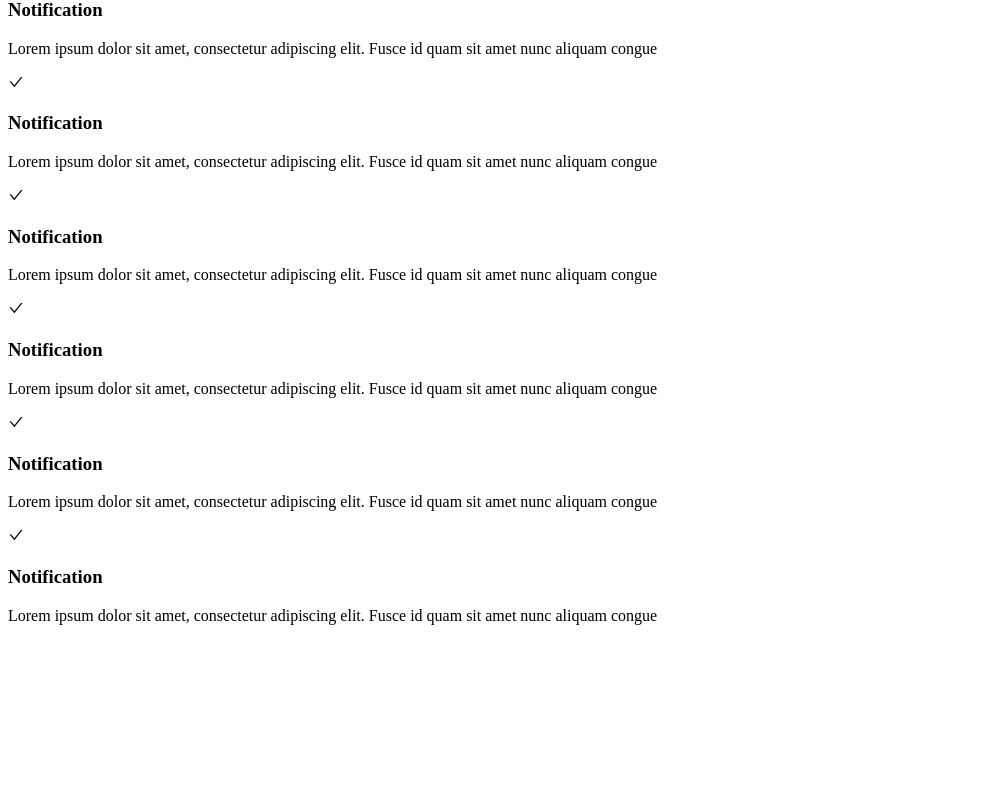
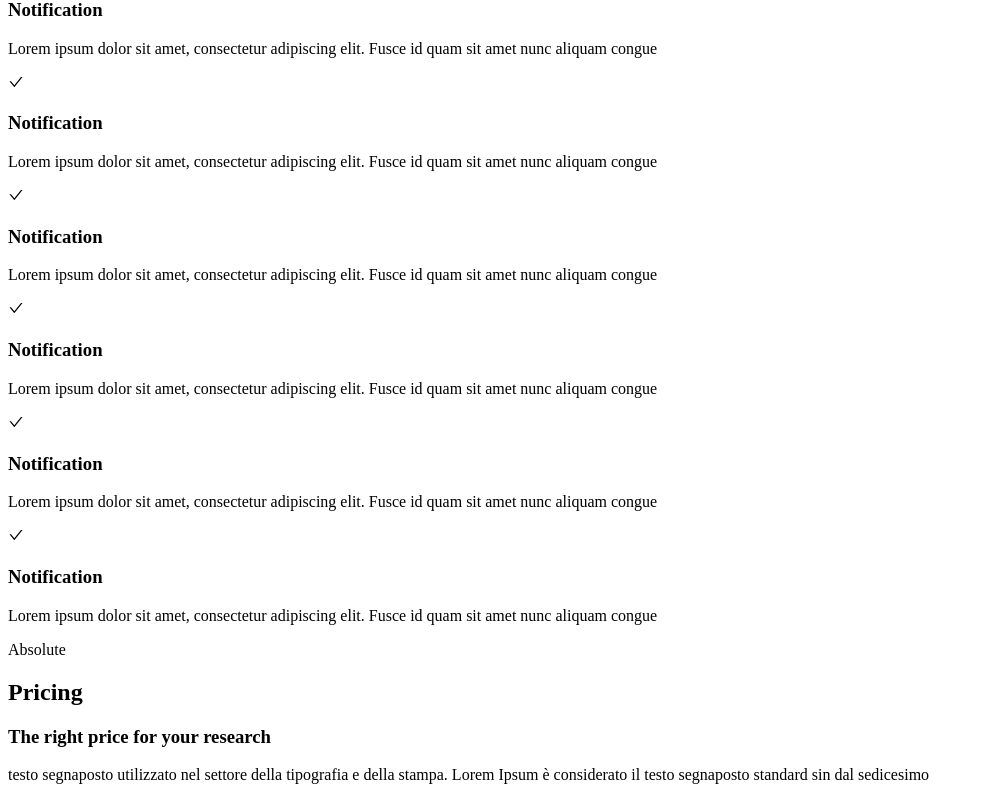
Before and after one commit to kiptanuiBoaz/cloud-app, a React (Create React App) app: page / in a window 1280 px wide. Shown: the part 3835-4635 px from the top of the page, without its empty margins (0-984 px from the left). Before the commit the page ends 4476 px from the top, so only its background shows below. Built offline with nearby package versions, Linux system fonts and the light colour scheme.

Commit message:
pricing01

```diff
--- a/src/App.jsx
+++ b/src/App.jsx
@@ -4,6 +4,7 @@ import Hero from "./components/Hero";
 import About from "./components/About";
 import Support from "./components/Support";
 import AllinOne from "./components/AllinOne";
+import Pricing from "./components/Pricing";
 
 function App() {
   return (
@@ -13,6 +14,7 @@ function App() {
       <About />
       <Support/>
       <AllinOne/>
+      <Pricing/>
     </>
   );
 }
--- /dev/null
+++ b/src/components/Pricing.jsx
@@ -0,0 +1,19 @@
+import React from "react";
+import {BsCheckLg} from 'react-icons/bs';
+
+function Pricing() {
+  return (
+    <div>
+        <div>Absolute</div>
+        <div>
+            <div>
+                <h2>Pricing </h2>
+                <h3>The right price for your research</h3>
+                <p>  testo segnaposto utilizzato nel settore della tipografia e della stampa. Lorem Ipsum è considerato il testo segnaposto standard sin dal sedicesimo</p>
+            </div>
+        </div>
+    </div>
+  )
+}
+
+export default Pricing
--- a/src/components/Support.jsx
+++ b/src/components/Support.jsx
@@ -17,7 +17,7 @@ const Support = () => {
 
             <div className="px-4 py-12">
 
-                <h2 className=' text-3xl pt-8 text-slate-300 uppercase text-center'>Support</h2>
+                <h2 className=' text-3xl mt-4 pt-8 text-slate-300 uppercase font-bold text-center'>Support</h2>
                 <h3 className="text-5xl font-bold py-6  text-center">Finding the right team</h3>
                 <p className="py-4  text-center text-3xl text-slate-300" >At vero eos et accusamus et iusto odio dignissimos ducimus qui
                     blanditiis praesentium voluptatum deleniti atque corrupti quosb landitiis praesentium
```
